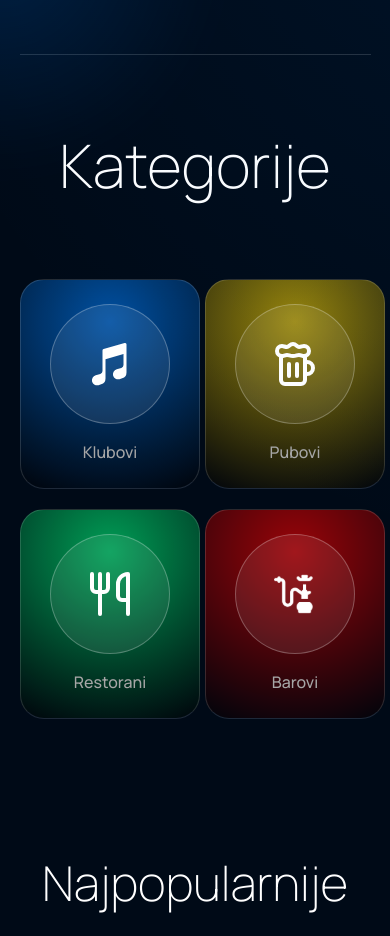
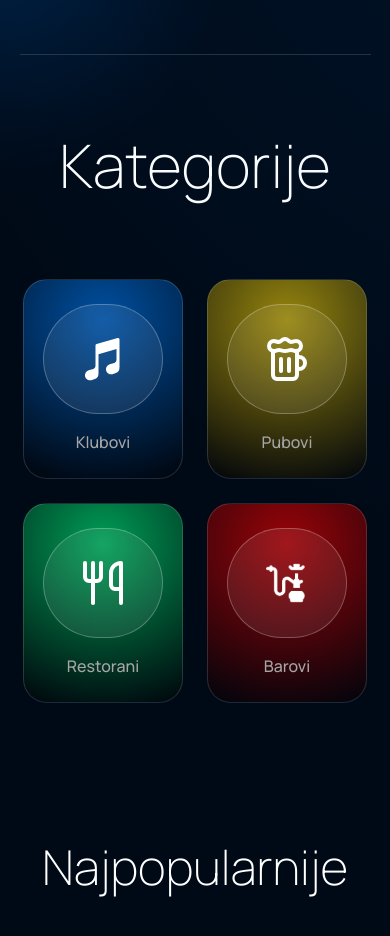
Before and after one commit to jasonkaiser/gdje-izlazimo, a Next.js app in the folder frontend/: page / in a window 390 px wide. Shown: the part 780-1716 px from the top of the page. Built offline with nearby package versions, Linux system fonts and the light colour scheme.

Commit message:
carosuel / cards

```diff
--- a/frontend/app/page.js
+++ b/frontend/app/page.js
@@ -169,16 +169,16 @@ export default function Home() {
      <hr className="border-white/15 w-[90%] place-self-center mb-20"></hr>
 
       {/* Category Section */}
-      <section className="w-full max-sm:place-self-center max-w-7xl xl:ml-30">
+      <section className="w-full max-w-7xl xl:ml-30">
         <h3 className="text-6xl font-extralight text-white mb-16 text-center md:text-left">
           Kategorije
         </h3>
 
-        <div className="grid grid-cols-2 sm:grid-cols-2 md:grid-cols-3 lg:grid-cols-4 gap-5 md:gap-10 max-sm:place-self-center p-5">
+        <div className="grid grid-cols-2 sm:grid-cols-2 md:grid-cols-3 lg:grid-cols-4 gap-6 md:gap-10 p-5 max-sm:place-self-center">
           {categories.map((cat) => (
             <div
               key={cat.name}
-              className="flex flex-col w-50 max-sm:w-45 gap-4 items-center justify-center border border-b-gray-800 border-white/14 rounded-3xl cursor-pointer hover:scale-105 transition-transform p-6"
+              className="flex flex-col w-50 max-sm:w-40 max-sm:h-50 gap-4 items-center justify-center border border-b-gray-800 border-white/14 rounded-3xl cursor-pointer hover:scale-105 transition-transform p-6"
               style={{
                 background: cat.gradient,
               }}
```
